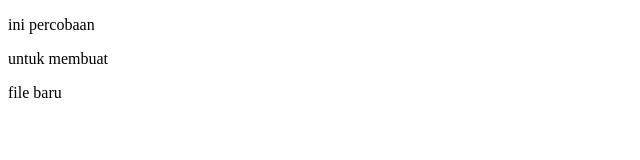
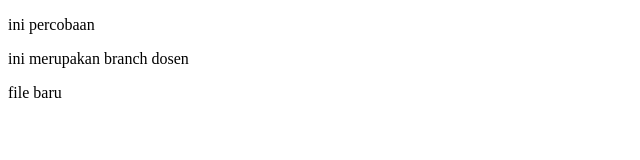
Before and after one commit to Adani04/gitku, a plain HTML site: page index.html in a window 1280 px wide. Shown: the full height of the page, 0-640 px from the left. Drawn offline with Linux system fonts and the light colour scheme.

Commit message:
ini file di branch dosen

```diff
--- a/index.html
+++ b/index.html
@@ -7,7 +7,7 @@
 </head>
 <body>
     <p>ini percobaan</p>
-    <p>untuk membuat</p>
+    <p>ini merupakan branch dosen</p>
     <p>file baru</p>
 </body>
 </html>
```
